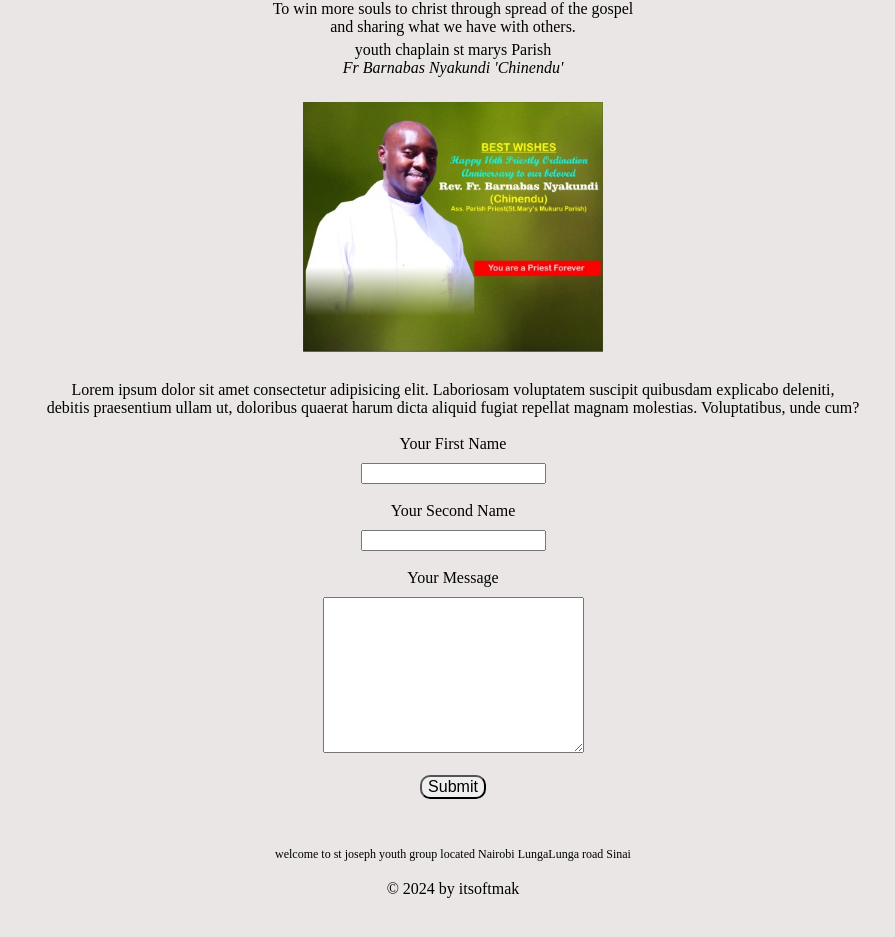
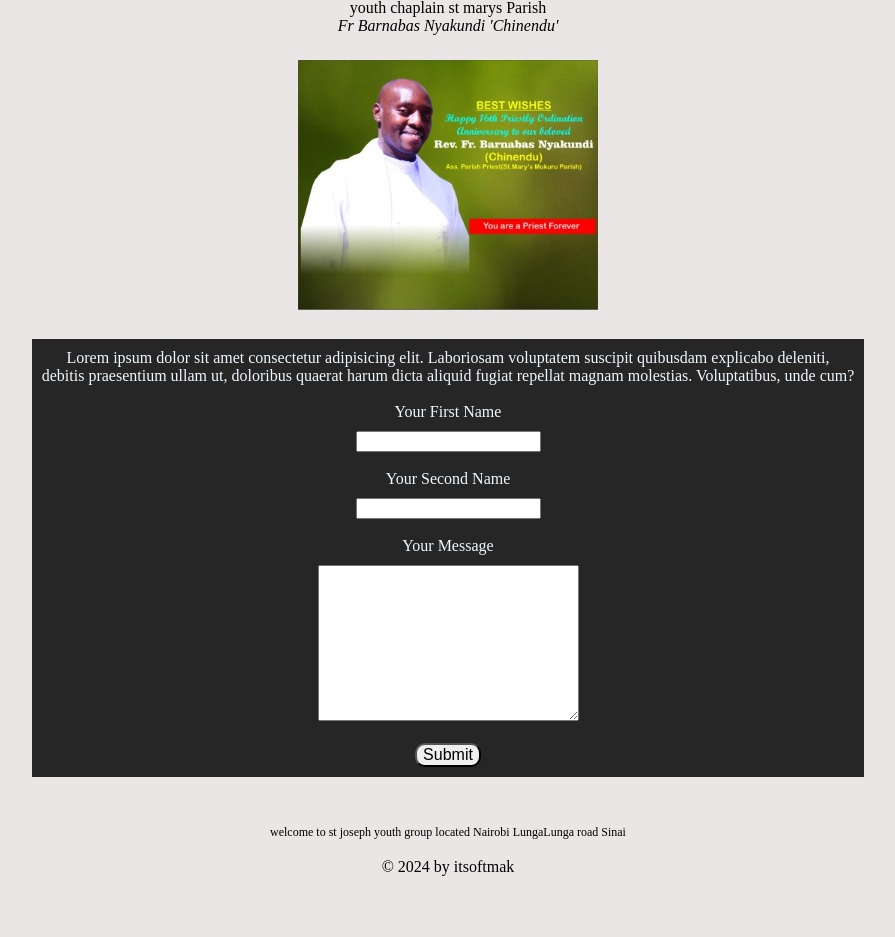
Before and after one commit to itMakai/stjosepyouthsinai, a plain HTML site: page index.html in a window 1280 px wide. Shown: the part 787-1724 px from the top of the page, without its empty margins (192-1087 px from the left). Drawn offline with Linux system fonts and the light colour scheme.

Commit message:
bgcolour

```diff
--- a/index.html
+++ b/index.html
@@ -52,7 +52,7 @@
     <div class="chaplain">
      youth chaplain st marys Parish <em> <br> Fr Barnabas Nyakundi 'Chinendu'</em> <br>
  <img src="9974.jpg "style="height: 300px;width: 300px" alt="chaplain priest">
- <form action="">
+ <form action="" class="form">
     <div>
         Lorem ipsum dolor sit amet consectetur adipisicing elit. Laboriosam voluptatem suscipit quibusdam explicabo deleniti, <br> debitis praesentium ullam ut, doloribus quaerat harum dicta aliquid fugiat repellat magnam molestias. Voluptatibus, unde cum?
     </div>
--- a/styles.css
+++ b/styles.css
@@ -1,6 +1,6 @@
 
 body{
-	margin: 30px;
+
 	background-color: #ebe6e6;
 	align-items: center;
 	justify-content: center;
@@ -44,7 +44,7 @@ h6{
 	overflow: auto;
 	padding: 10px;
 	border-radius: 10px;
-	margin-left: 10px;
+	/* margin-left: 10px; */
 }
 
 .mission{
@@ -54,13 +54,13 @@ h6{
 	overflow: auto;
 	padding: 10px;
 	border-radius: 10px;
-	margin-left: 10px;
+	/* margin-left: 10px; */
 }
 
 .menu{
 	display: inline-block;
 	/* float: right; */
-	margin: 10px;
+	/* margin: 10px; */
 	align-items: center;
 	justify-content: flex-end;
 }
@@ -75,9 +75,9 @@ h6{
 .TheImage{
    /* background-color:rgb(7, 62, 240) ; --> */
 	display: inline-block;
-	width: auto;
+	/* width: auto; */
 
-	height: auto;
+	/* height: auto; */
 	overflow: hidden;
 
 
@@ -92,6 +92,11 @@ h6{
 	padding: 5px;
 
 	height: auto;
+}
+.form{
+	background-color: rgb(39, 38, 38);
+	color: aliceblue;
+	padding: 10px;
 }
 #fname,
 #Sname,
```
